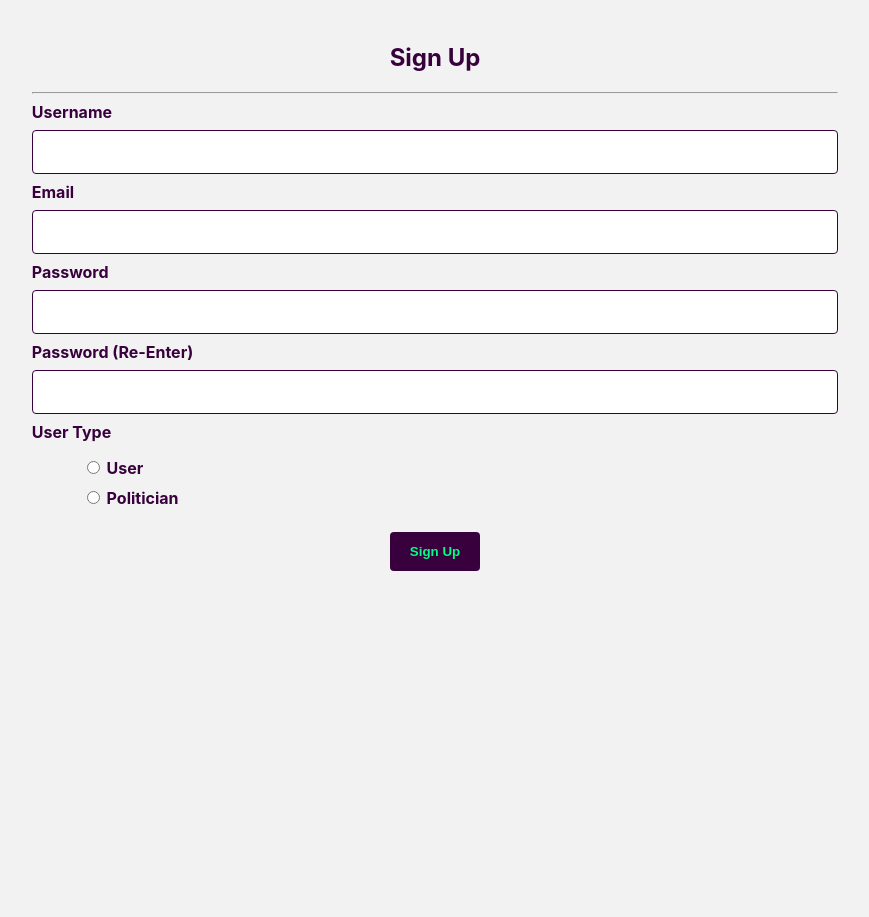
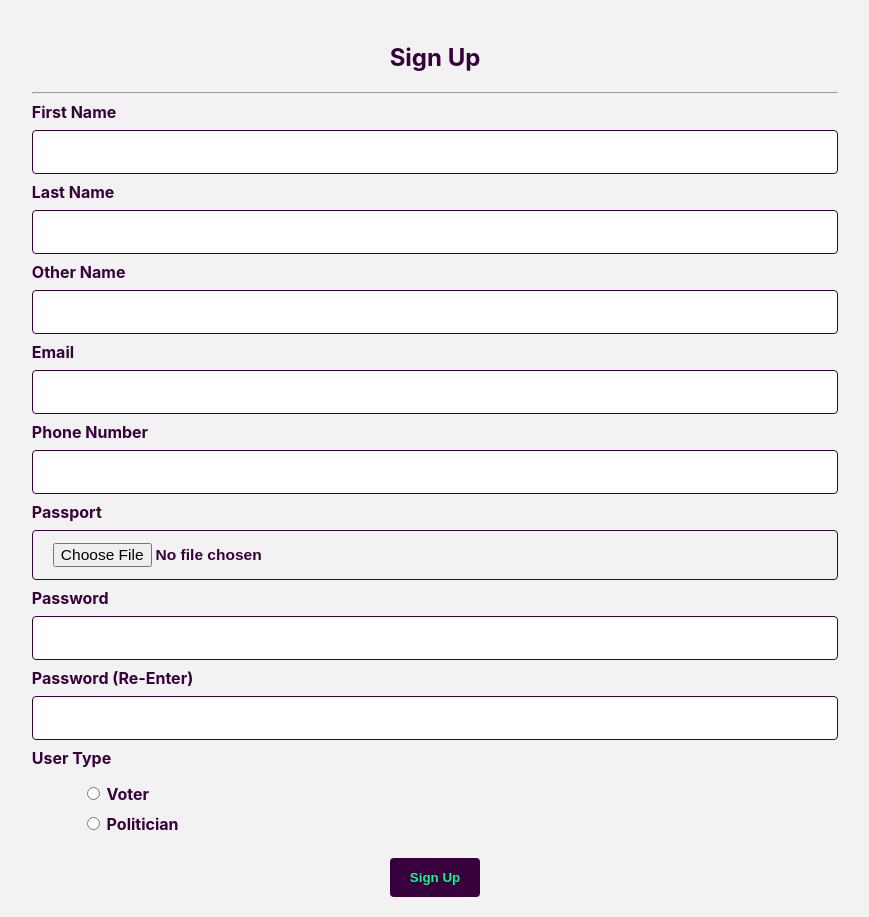
Before and after one commit to pcf26536/Politico, a Python web app: template templates/signup.html in a window 1280 px wide. Shown: the part 52-969 px from the top of the page, without its empty margins (205-1074 px from the left). Before the commit the page ends 623 px from the top, so only its background shows below. Run offline with Jinja, Linux system fonts and the light colour scheme; the template is opened without the code that fills it, so the values that code supplies are empty.

Commit message:
updated sign up form

```diff
--- a/templates/signup.html
+++ b/templates/signup.html
@@ -27,17 +27,25 @@
                 <h2 class="h_center">Sign Up</h2>
                 <hr>
                     <form method="GET" enctype="text/plain" action="signin.html">
-                        <label for="username">Username</label>
-                            <input type="text" name="username" required minlength="3">
+                        <label for="firstname">First Name</label>
+                            <input type="text" name="firstname" required minlength="3">
+                        <label for="lastname">Last Name</label>
+                            <input type="text" name="lastname" required minlength="3">
+                        <label for="othername">Other Name</label>
+                            <input type="text" name="othername" minlength="3">
                         <label for="email">Email</label>
                             <input type="email" name="email" required>
+                        <label for="phone">Phone Number</label>
+                            <input type="text" name="phone" required>
+                        <label for="passport">Passport</label>
+                            <input input type="file" accept="image/*" name="passport" required>
                         <label for="pass1">Password</label>
                             <input type="password" name="pass1" required>
                         <label for="pass2">Password (Re-Enter)</label>
                             <input type="password" name="pass2" required>
                         <label for="user">User Type</label>
-                            <ul><li><input type="radio" name="user" value="User" required> User</li>
-                        <li><input type="radio" name="user" value="Politician" required> Politician</li></ul>
+                            <ul><li><input type="radio" name="user" value="Voter" required> Voter</li>
+                                <li><input type="radio" name="user" value="Politician" required> Politician</li></ul>
                         <div class="submit-wrap"><input type="submit" name="signup" value="Sign Up"></div>
                     </form>
             </div>
```
